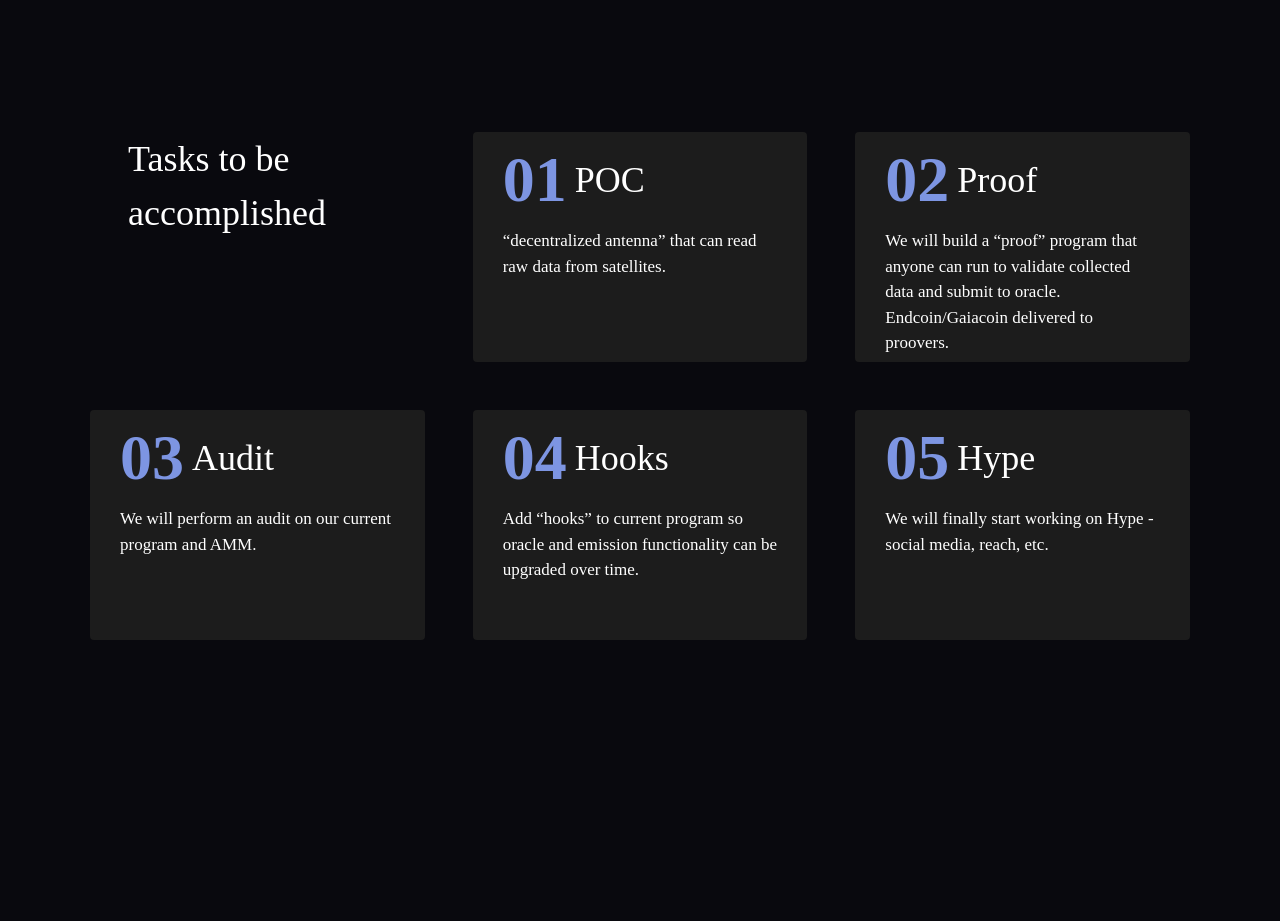
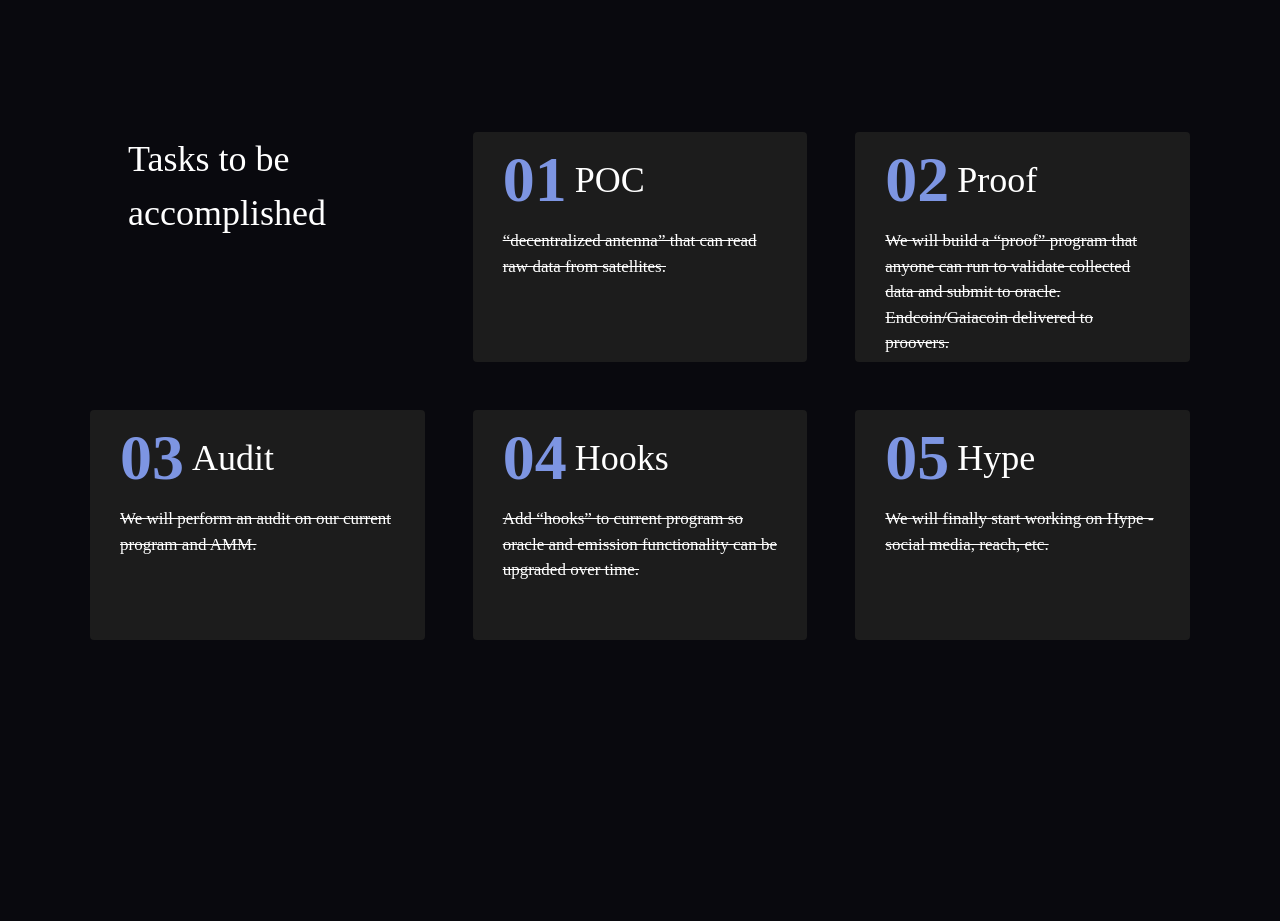
Before and after one commit to endcorp-hq/endcoin-website, a React (Create React App) app in the folder endcoin-frontend/: page / in a window 1280 px wide. Shown: the part 2540-3461 px from the top of the page. Built offline with nearby package versions, Linux system fonts and the light colour scheme; a web font is replaced by a local one.

Commit message:
hack to strike-through hack subtitle on click

```diff
--- a/endcoin-frontend/src/features/landing/Hackathon/components/HackTile/index.tsx
+++ b/endcoin-frontend/src/features/landing/Hackathon/components/HackTile/index.tsx
@@ -35,17 +35,24 @@
             {item.title}
           </span>
         </div>
+        <p className="text-[14px] endcoin-md:text-[17px] line-through">
+          {item.subtitle}
+        </p>
+      </div>
+      <div
+        className={`w-full h-full max-h-fit px-[30px] flex flex-col justify-start rounded cardBack text-white ${
+          item.id === '00' ? 'px-0 font-endcoin-bold justify-center' : ''
+        }`}
+      >
+        <div className="flex items-start gap-x-2">
+          <span className="text-[64px] text-[#7D95E2] font-bold">
+            {item.id === '00' ? '' : item.id}
+          </span>
+          <span className={`text-[24px] endcoin-md:text-[36px] self-center `}>
+            {item.title}
+          </span>
+        </div>
         <p className="text-[14px] endcoin-md:text-[17px]">{item.subtitle}</p>
-      </div>
-
-      <div
-        className={
-          'w-full h-full p-6 flex flex-col justify-between rounded cardBack text-white'
-        }
-      >
-        Lorem, ipsum dolor sit amet consectetur adipisicing elit. Harum, saepe
-        possimus maxime autem magnam, ex incidunt animi voluptate aperiam,
-        veritatis nemo odio. Corrupti, pariatur quos.
       </div>
     </div>
   );
```
